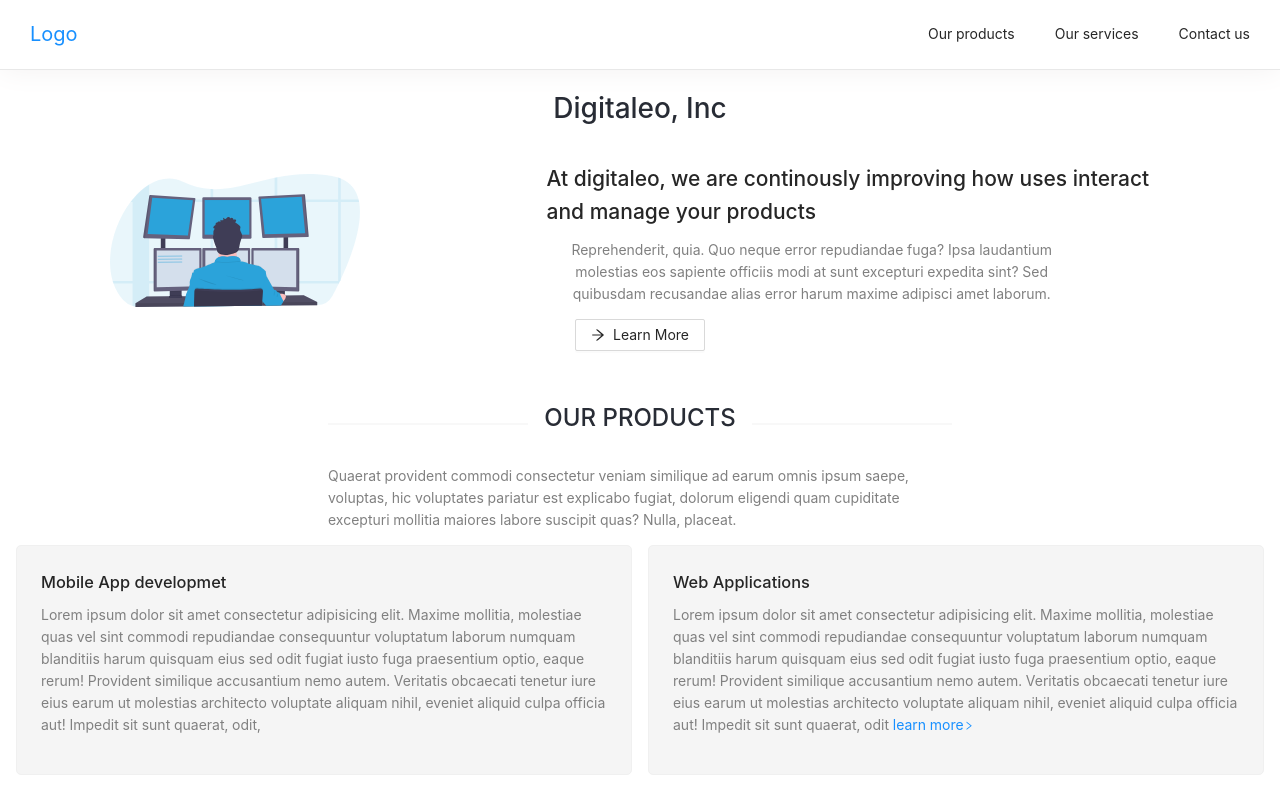
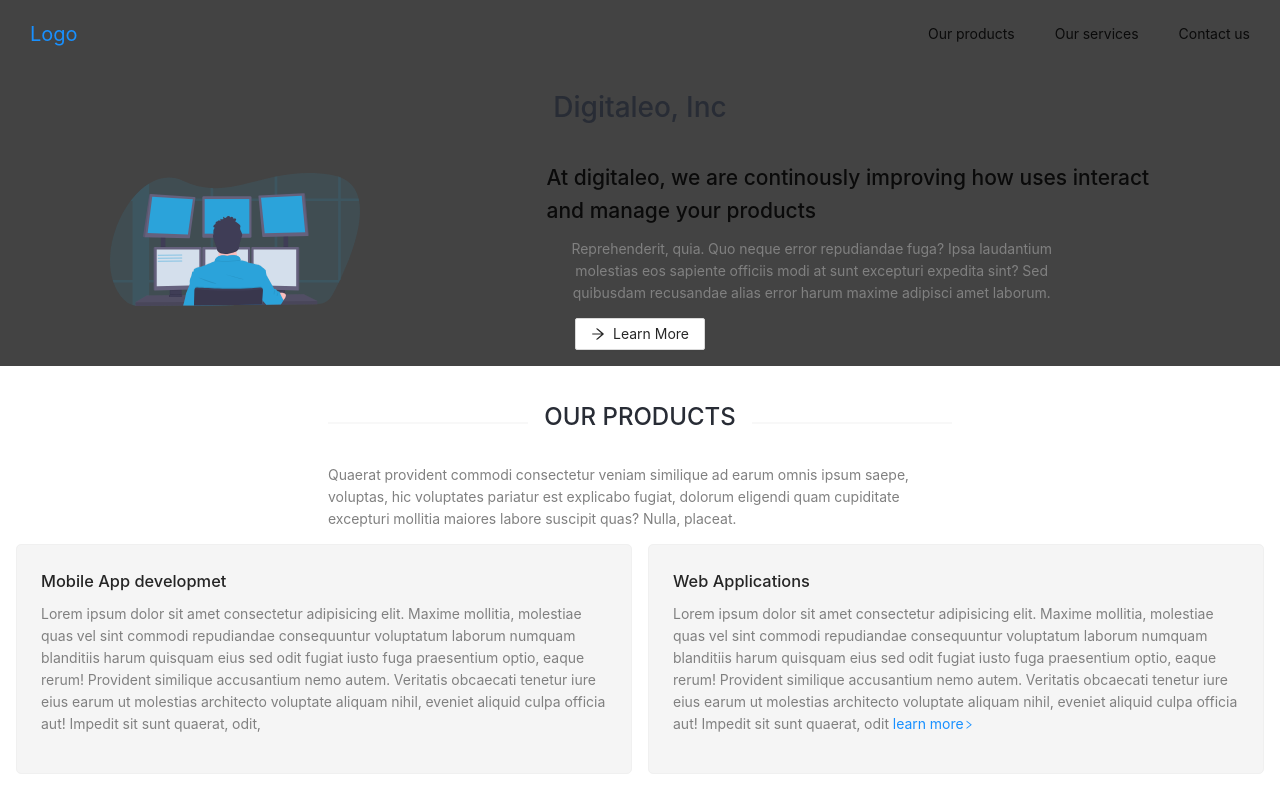
Before and after one commit to JoramWells/digitaleo-client, a React (Create React App) app: page / in a window 1280 px wide. Shown: the top 800 px of the page. Built offline with nearby package versions, Linux system fonts and the light colour scheme.

Commit message:
Added backgroung color

```diff
--- a/src/components/home/HomeScreen.js
+++ b/src/components/home/HomeScreen.js
@@ -14,7 +14,7 @@ export default class HomeScreen extends Component {
   render() {
     return (
       <>
-        <header style={{ padding: "1rem" }}>
+        <header style={{ padding: "1rem", backgroundColor:"#434343" }}>
           <h1 style={{ color: "rgb(40,44,53)", textAlign: "center" }}>
             Digitaleo, Inc
           </h1>
@@ -103,9 +103,11 @@ export default class HomeScreen extends Component {
                     eaque rerum! Provident similique accusantium nemo autem.
                     Veritatis obcaecati tenetur iure eius earum ut molestias
                     architecto voluptate aliquam nihil, eveniet aliquid culpa
-                    officia aut! Impedit sit sunt quaerat, odit <Link to="/website"> learn more
-                    <RightOutlined style={{ fontSize: ".6rem" }} />
-
+                    officia aut! Impedit sit sunt quaerat, odit{" "}
+                    <Link to="/website">
+                      {" "}
+                      learn more
+                      <RightOutlined style={{ fontSize: ".6rem" }} />
                     </Link>
                   </p>
                 </Card>
@@ -203,9 +205,7 @@ export default class HomeScreen extends Component {
               </p>
             </Row>
           </div>
-
         </main>
-
       </>
     );
   }
--- a/src/components/menu/NavBar.js
+++ b/src/components/menu/NavBar.js
@@ -13,7 +13,7 @@ export default function NavBar() {
     setVisible(false);
   }
   return (
-    <nav className="menu">
+    <nav className="menu" style={{backgroundColor:"#434343"}}>
       <div className="menu__logo">
         <Link to="/">Logo</Link>
       </div>
--- a/src/components/menu/Right.js
+++ b/src/components/menu/Right.js
@@ -5,7 +5,7 @@ import {Link} from 'react-router-dom'
 const {SubMenu} = Menu
 export default function Right(props) {
     return (
-        <Menu mode={props.mode}>
+        <Menu mode={props.mode} style={{backgroundColor:"#434343"}}>
             <SubMenu title="Our products">
                 <Menu.Item style={{margin:"0"}}>
                     Mobile Apps
--- a/src/css/style.css
+++ b/src/css/style.css
@@ -2,7 +2,6 @@
 
 .menu {
   padding: 0 10px;
-  border-bottom: solid 1px #e8e8e8;
   overflow: auto;
   box-shadow: 0 0 30px #f3f1f1;
 }
```
